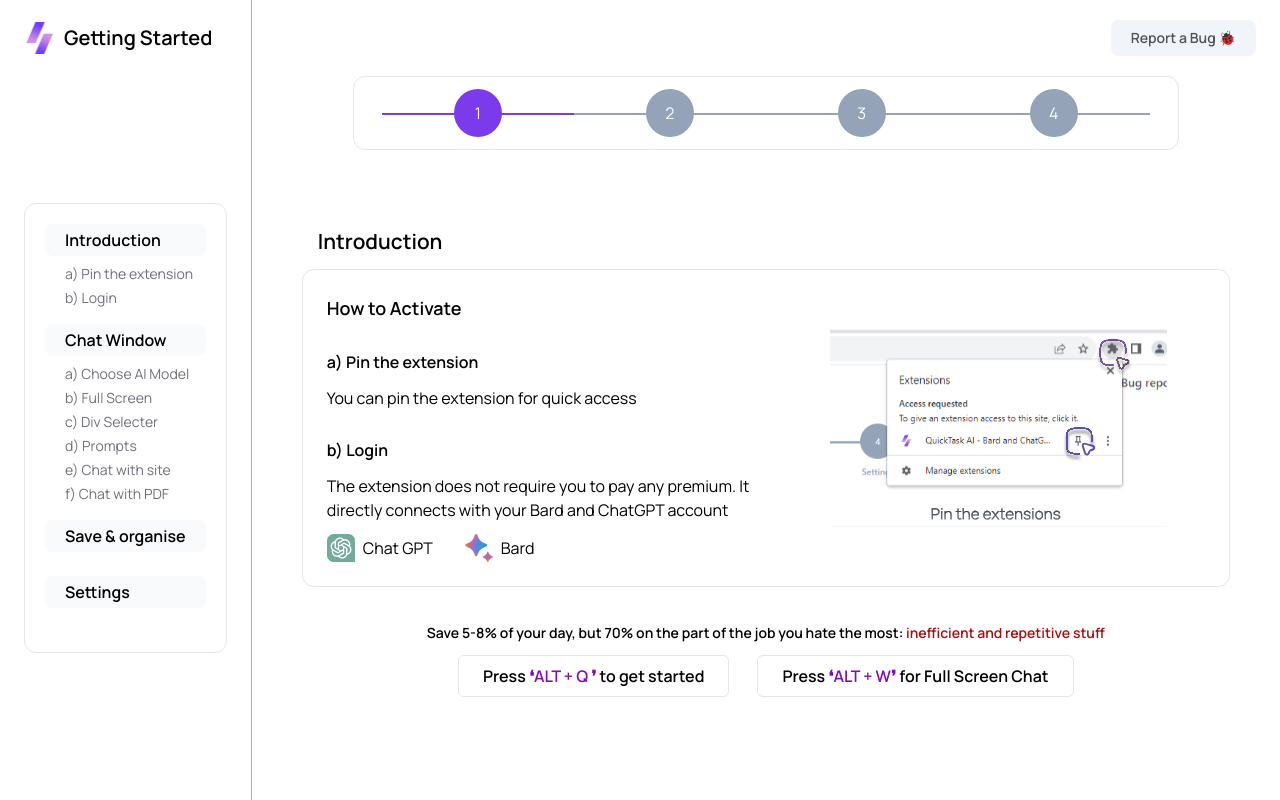
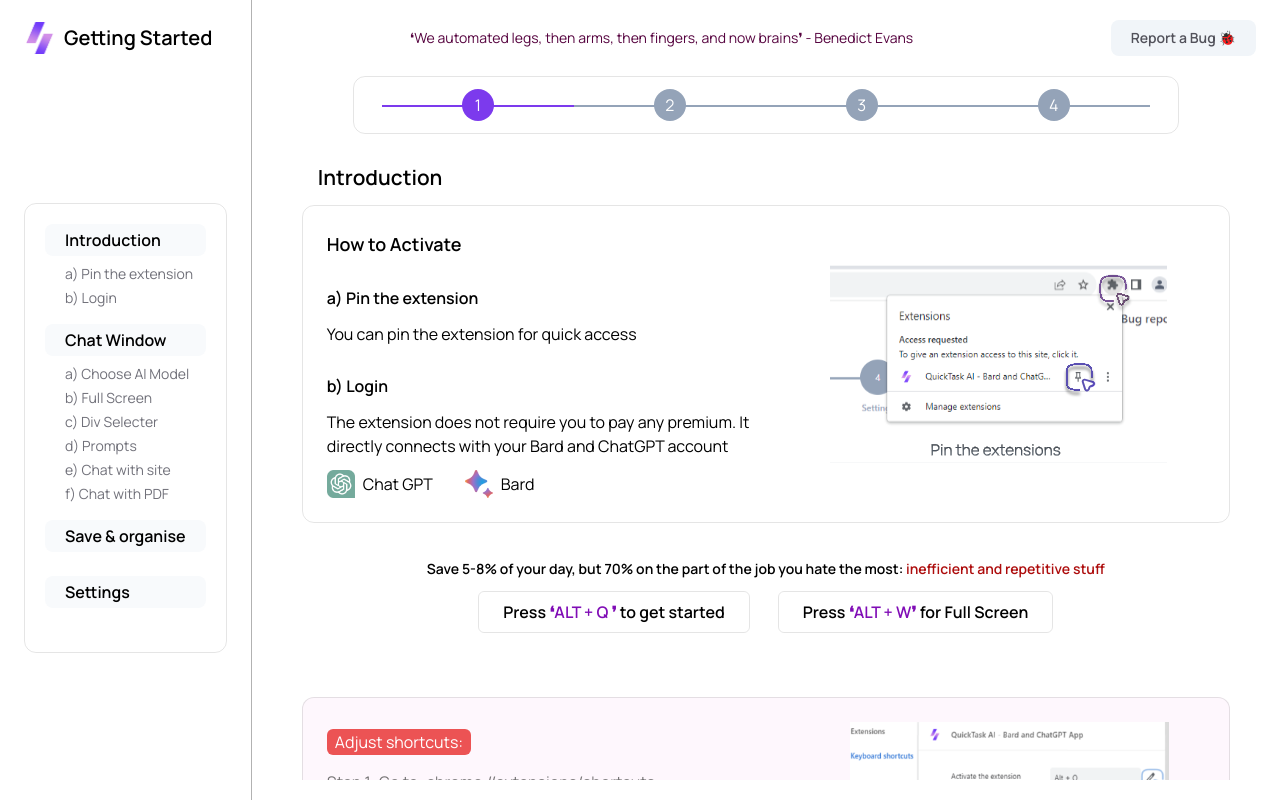
Before and after one commit to BhanuN1997/Demo---Mano-only-acs, a Next.js app: page / in a window 1280 px wide. Built offline with nearby package versions, Linux system fonts and the light colour scheme.

Commit message:
modify mainpage, zoom out progress bar + modify alert note

```diff
--- a/src/components/Header.tsx
+++ b/src/components/Header.tsx
@@ -9,6 +9,11 @@
       <div className="flex flex-row items-center gap-2">
         <Image src={logo} alt="TaskLabs" className="h-8 w-8" />
         <span className="font-semibold text-xl">Getting Started</span>
+      </div>
+
+      <div className="text-[#56033F] text-sm">
+        ❛We automated legs, then arms, then fingers, and now brains❜ - Benedict
+        Evans
       </div>
 
       <Link
--- a/src/components/Information.tsx
+++ b/src/components/Information.tsx
@@ -4,6 +4,7 @@
 import bard from "../../public/images/bard.png";
 import { data } from "../utils/data";
 import Image from "next/image";
+import intro from "../../public/images/intro.png";
 import Link from "next/link";
 import introduction from "../../public/images/introduction.svg";
 
@@ -50,24 +51,6 @@
                   alt="image_"
                   className="max-w-[600px] w-[80%] h-auto ml-5 my-6 rounded-2xl"
                 />
-              )}
-              {information.note && (
-                <div className="text-base cursor-default text-[#454545bd]">
-                  <div className="my-2">
-                    <span className="rounded-md bg-[#e51616b9] text-white px-2 py-0.5">
-                      Note:
-                    </span>
-                  </div>
-                  <div className="text-sm">
-                    This extension works only on websites
-                    &#40;www.example.com&#41;. It is not effective:
-                    <div className="flex flex-col gap-0.5 ml-2 mt-1">
-                      <div>- New tabs without loaded websites</div>
-                      <div>- Extension web store pages</div>
-                      <div>- Extension://pages</div>
-                    </div>
-                  </div>
-                </div>
               )}
             </div>
           ))}
@@ -139,8 +122,35 @@
                 style={{ border: "1px solid rgb(0,0,0,0.1)" }}
               >
                 Press <span className="text-[#800DB6]">❛ALT + W❜</span> for Full
-                Screen Chat
+                Screen
               </div>
+            </div>
+          </div>
+          <div
+            className="flex flex-row justify-between p-6 my-10 rounded-xl bg-[#f2a6e716]"
+            style={{ border: "1px solid rgb(0,0,0,0.1)" }}
+          >
+            <div className="text-base cursor-default text-[#454545bd]">
+              <div className="my-2">
+                <span className="rounded-md bg-[#e51616b9] text-white px-2 py-0.5">
+                  Adjust shortcuts:
+                </span>
+              </div>
+              <div className="flex flex-col gap-2 mb-3 mt-4">
+                <div>Step 1: Go to: chrome://extensions/shortcuts</div>
+                <div>Step 2: Change the shortcuts as per your convenience</div>
+              </div>
+              <div className="text-sm">
+                Note: If you are a Bing/Naver user, kindly replace "chrome" with
+                Bing or Naver. eg: Edge://extensions/shortcuts
+              </div>
+            </div>
+            <div className="flex">
+              <Image
+                src={intro}
+                alt="Login to Bard and ChatGPT"
+                className="w-[90%] h-auto"
+              />
             </div>
           </div>
         </div>
--- a/src/components/MainPanel.tsx
+++ b/src/components/MainPanel.tsx
@@ -23,7 +23,7 @@
               className="relative w-[15vw] flex items-center justify-center cursor-pointer"
             >
               <div
-                className={`absolute  w-full h-[2px] top-6 ${
+                className={`absolute  w-full h-[2px] top-4 ${
                   element.index <= activeTab.index
                     ? "bg-violet-600"
                     : "bg-slate-400"
@@ -31,7 +31,7 @@
               />
 
               <div
-                className={`z-10 w-12 h-12 rounded-full text-white flex items-center justify-center ${
+                className={`z-10 w-8 h-8 rounded-full text-white flex items-center justify-center ${
                   element.index <= activeTab.index
                     ? "bg-violet-600"
                     : "bg-slate-400"
@@ -43,7 +43,7 @@
           );
         })}
       </section>
-      <section className="w-[75vw] pt-16 px-4 flex flex-col gap-3 overflow-y-auto overflow-x-hidden">
+      <section className="w-[75vw] pt-4 px-4 flex flex-col gap-3 overflow-y-auto overflow-x-hidden">
         <Information id={activeTab.title} />
       </section>
     </div>
--- a/src/utils/data.ts
+++ b/src/utils/data.ts
@@ -10,6 +10,7 @@
 export const data: any = {
   introduction: {
     heading: "Introduction",
+    note: true,
   },
   chatwindow: {
     heading: "Chat Window",
@@ -110,9 +111,6 @@
       {
         spimg: { exists: true, src: settings },
       },
-      {
-        note: true,
-      },
     ],
   },
 };
```
Also changed, not shown: public/images/intro.png (added).
